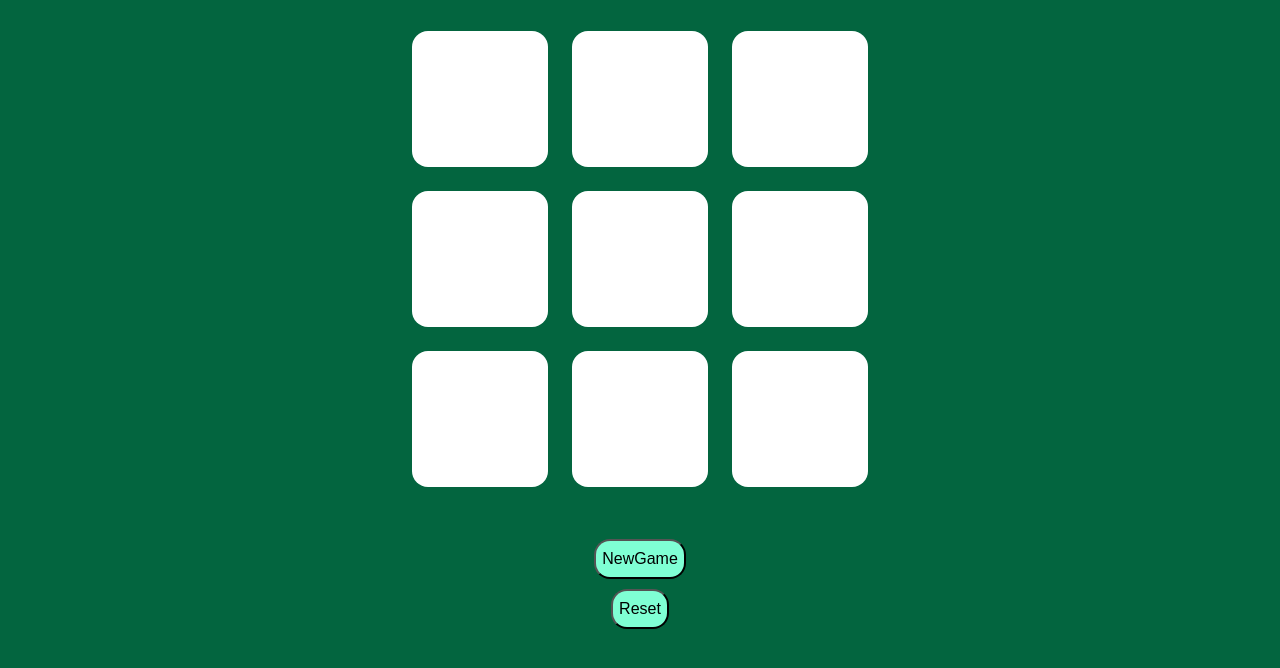
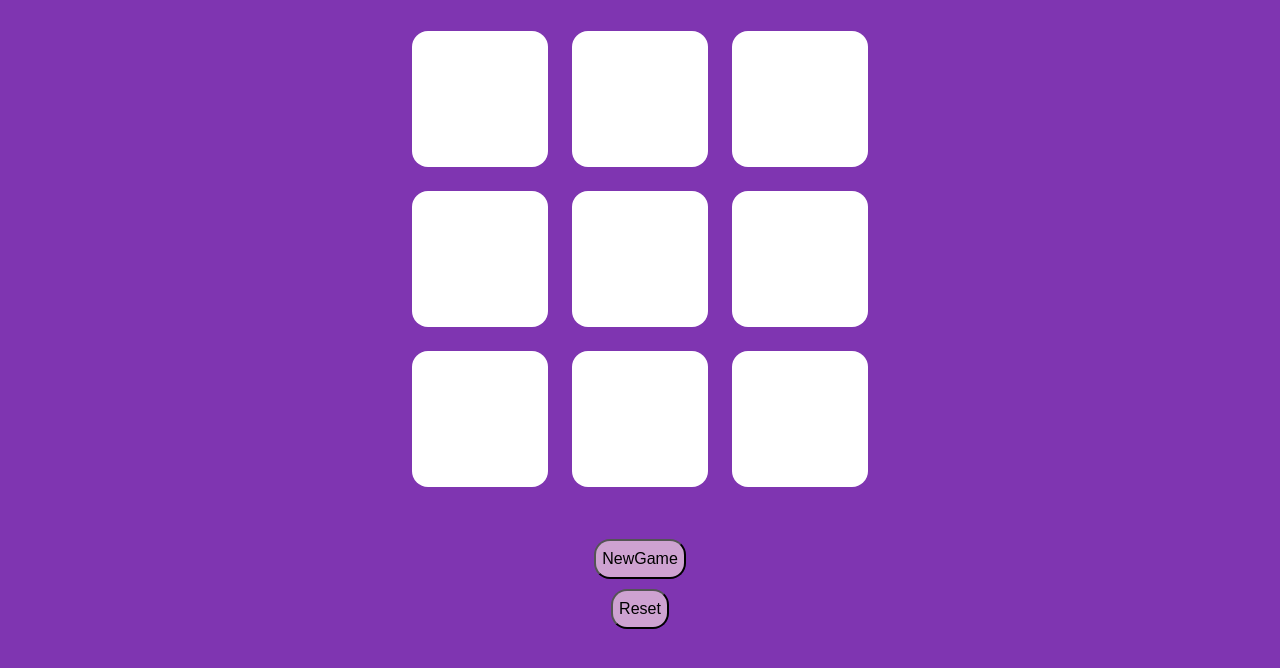
Before and after one commit to jyothika5/Tic-Tac-Toc-Game, a plain HTML site: page index.html in a window 1280 px wide. Shown: the part 58-726 px from the top of the page. Drawn offline with Linux system fonts and the light colour scheme.

Commit message:
Update style.css

```diff
--- a/style.css
+++ b/style.css
@@ -3,7 +3,7 @@
 
 }
 body{
-    background-color: rgb(3, 101, 63);
+    background-color: rgb(127, 53, 177);
 }
 .heading{
     color: white;
@@ -30,7 +30,7 @@ body{
     color: black;
 }
 .newgame{
-    background-color: aquamarine;
+    background-color: rgb(206, 162, 209);
     border-radius: 2vmin;
     margin: 10px auto;
     display: block;
```
